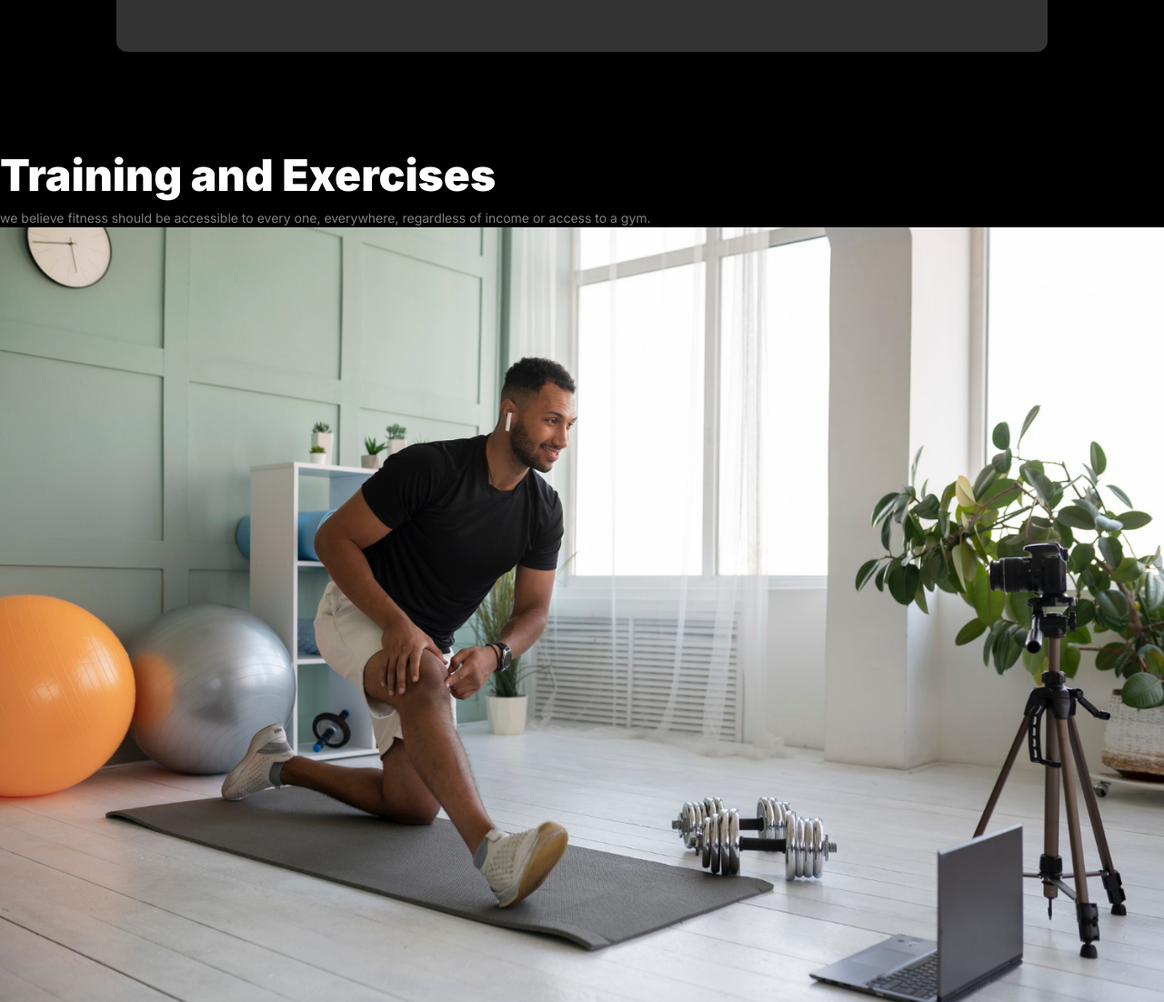
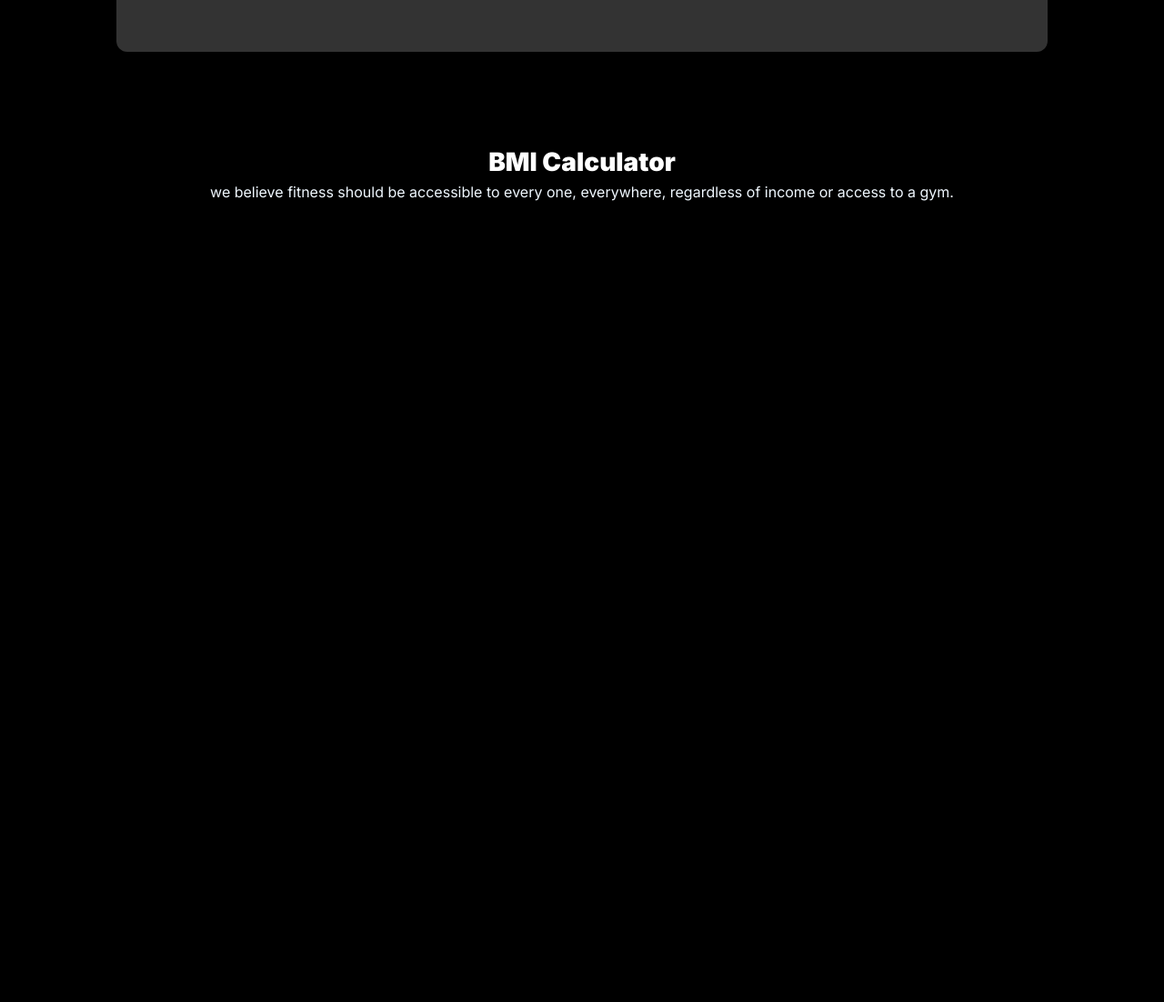
Before and after one commit to sajibhasan2134/assignment-2, a plain HTML site: page index.html in a window 1280 px wide. Shown: the part 1796-2898 px from the top of the page at 91% size. After the commit the page ends 2039 px from the top, so only its background shows below. Drawn offline with Linux system fonts and the light colour scheme; a web font is replaced by a local one.

Commit message:
bmi style

```diff
--- a/index.html
+++ b/index.html
@@ -102,7 +102,7 @@
             </div>
 
         </section>
-
+<!--
         <section class="training">
 
             <div>
@@ -116,7 +116,7 @@
 
                     <div class="img1">
                         <img class="max" src="images/exercise1.jpg" alt="">
-                        <h6 class="description-1 mid14"></h6>
+                        <h6 class="description-1 mid14">starching</h6>
                     </div>
 
                     <div class="img2">
@@ -152,9 +152,9 @@
 
             </div>
 
-        </section>
+        </section> -->
 
-        <div class="bmi">
+        <div class="bmi center">
              <h3 class="black28">
                 BMI Calculator
              </h3>
--- a/style.css
+++ b/style.css
@@ -8,6 +8,10 @@
     padding: 0;
 }
 
+.center{ text-align: center;
+    margin: 20px auto;
+    justify-content: center;
+}
 
 .inter{
     font-family: "Inter", sans-serif;
@@ -228,14 +232,6 @@ rgba(48, 48, 48, 0.54)
     border-radius: 12px;
 }
 
-.training-image{
-    /* display: flex;
-    flex-direction: column;
-    justify-content: center; */
-    max-width: 1440px;
-    margin: 0 auto;
-    position: relative;
-}
 
 
 
```
